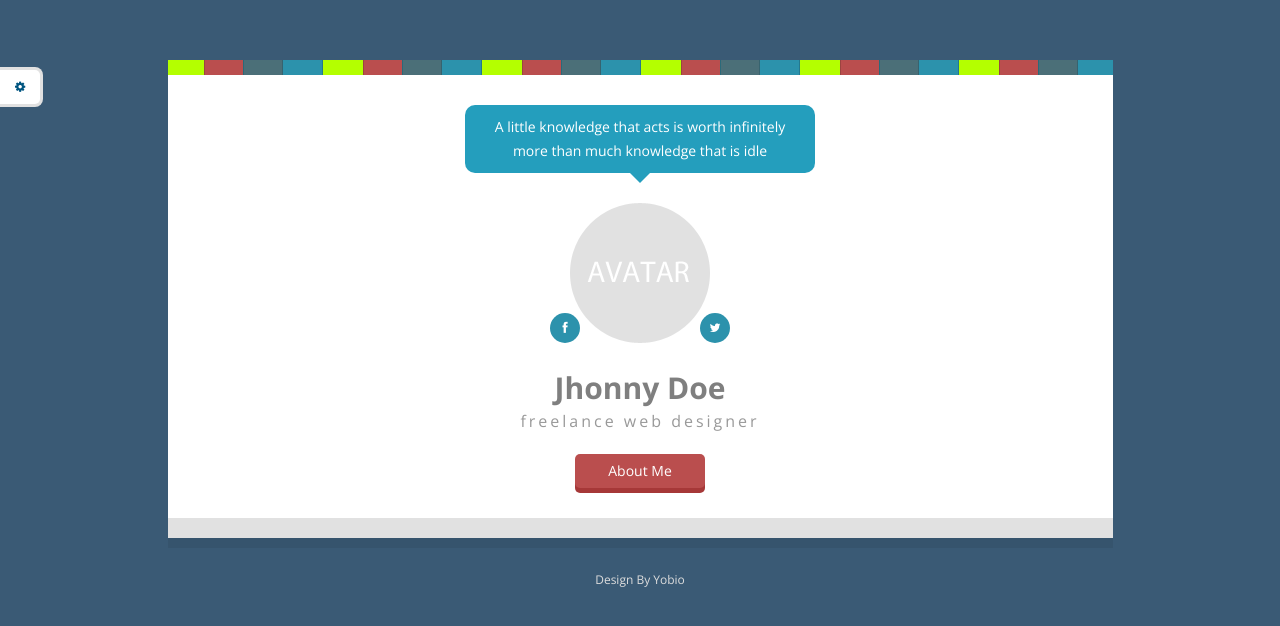
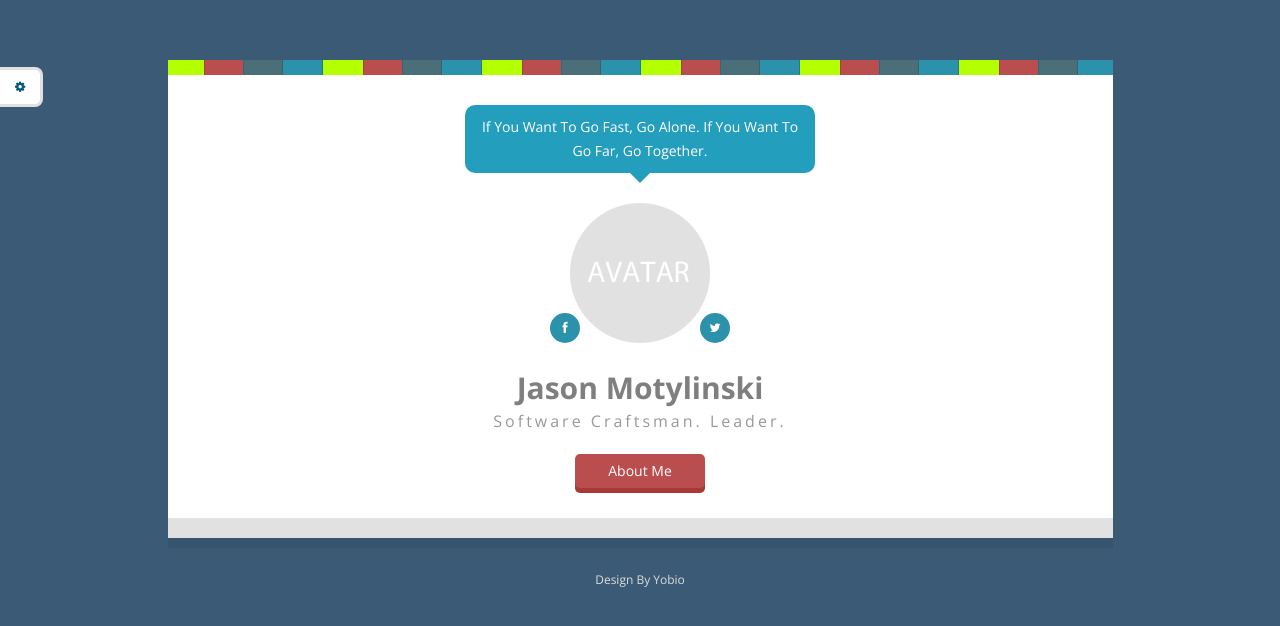
Before and after one commit to jasonmotylinski/jason.motylinski.com, a plain HTML site: page index.html in a window 1280 px wide. Drawn offline with nearby package versions, Linux system fonts and the light colour scheme; some packages are replaced by stand-ins of ours.

Commit message:
Updated my name

```diff
--- a/index.html
+++ b/index.html
@@ -4,7 +4,7 @@
     <meta charset="utf-8">
     <meta http-equiv="X-UA-Compatible" content="IE=edge">
     <meta name="viewport" content="width=device-width, initial-scale=1">
-    <title>D.Card Personal HTML Template</title>
+    <title>Jason Motylinski</title>
     <!-- Bootstrap -->
     <link href="bootstrap/css/bootstrap.min.css" rel="stylesheet">
 
@@ -49,12 +49,10 @@
                   <div id="slider-note" class="carousel slide" data-ride="carousel" data-interval="10000">
                     <div class="carousel-inner">
                       <div class="item active">
-                        A little knowledge that acts is worth infinitely
-                        more than much knowledge that is idle
+                        If You Want To Go Fast, Go Alone. If You Want To Go Far, Go Together.
                       </div>
                       <div class="item">
-                        Iam available for freelance, if you need my services please
-                        send me an email :)
+                        I am an software engineer with a proven record of delivering high value products iteratively and quickly.
                       </div>
                     </div>
                   </div>
@@ -80,7 +78,7 @@
                 <!-- =========
                 Start Show Yor Name Section
                 ===================================-->
-                <h1 class="name">Jhonny Doe <small>freelance web designer</small></h1>
+                <h1 class="name">Jason Motylinski <small>Software Craftsman. Leader.</small></h1>
                 <img src="assets/images/arrow-down.png" alt="" class="img-arrow">
                 <a href="javascript:void(0)" class="btn btn-flat " id="open-content">About Me</a>
                 <img src="assets/images/arrow-down.png" alt="" class="img-arrow">
```
